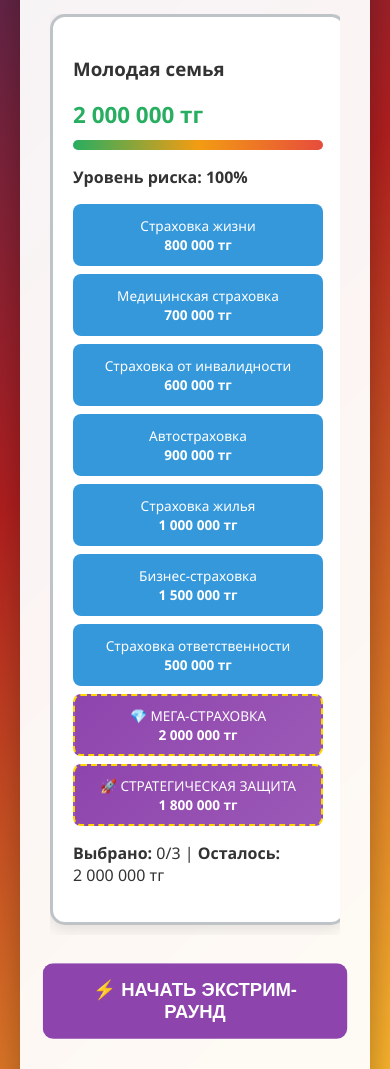
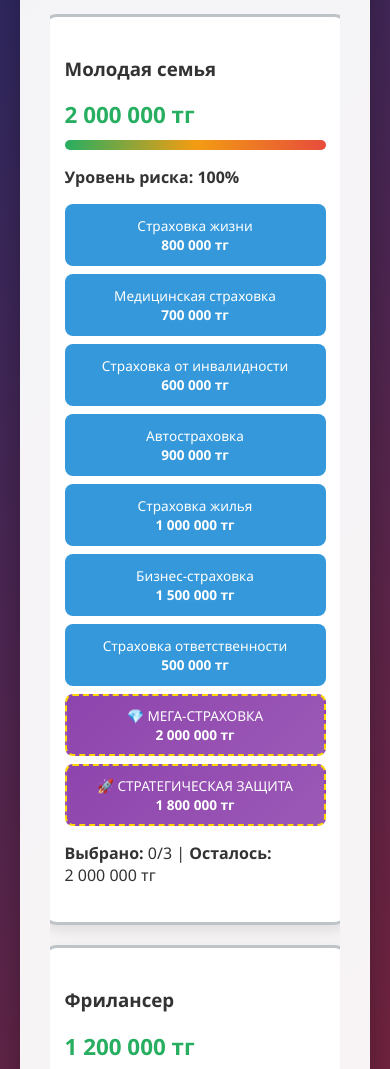
Before and after one commit to Maksat-afk/Minor, a plain HTML site: page financial_bunker.html in a window 390 px wide. Shown: the part 476-1545 px from the top of the page. Drawn offline with Linux system fonts and the light colour scheme.

Commit message:
добавлена мобильная версия

```diff
--- a/financial_bunker.html
+++ b/financial_bunker.html
@@ -293,20 +293,15 @@
         @media screen and (max-width: 768px) {
             .teams-grid {
                 display: flex;
-                overflow-x: auto;
-                gap: 15px;
-                padding-bottom: 10px;
+                flex-direction: column;
+                align-items: center;
+                gap: 20px;
+                overflow-y: auto;
             }
+
             .team-card {
-                flex: 0 0 80%;
-                min-width: 250px;
-            }
-            .teams-grid::-webkit-scrollbar {
-                display: none;
-            }
-            .teams-grid {
-                -ms-overflow-style: none;
-                scrollbar-width: none;
+                width: 90%;
+                max-width: 400px;
             }
         }
     </style>
```
